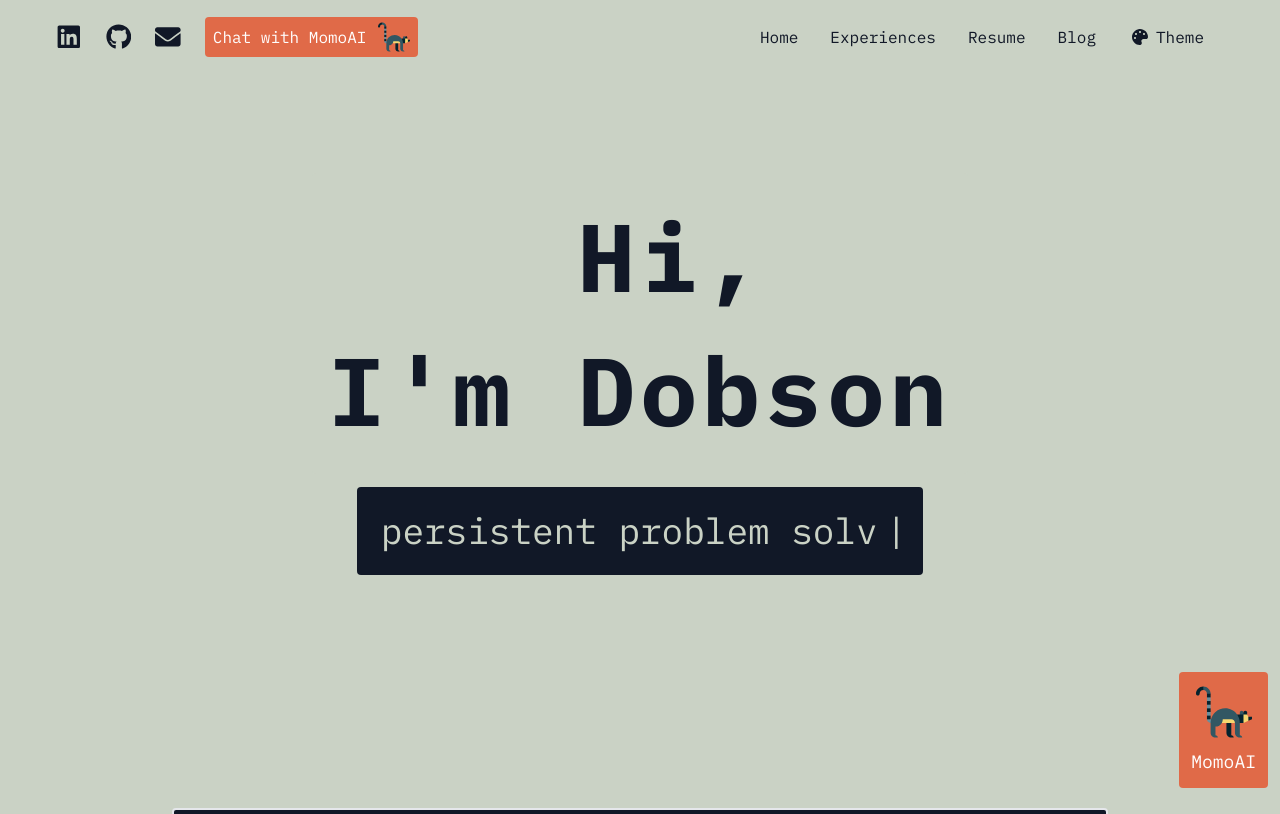
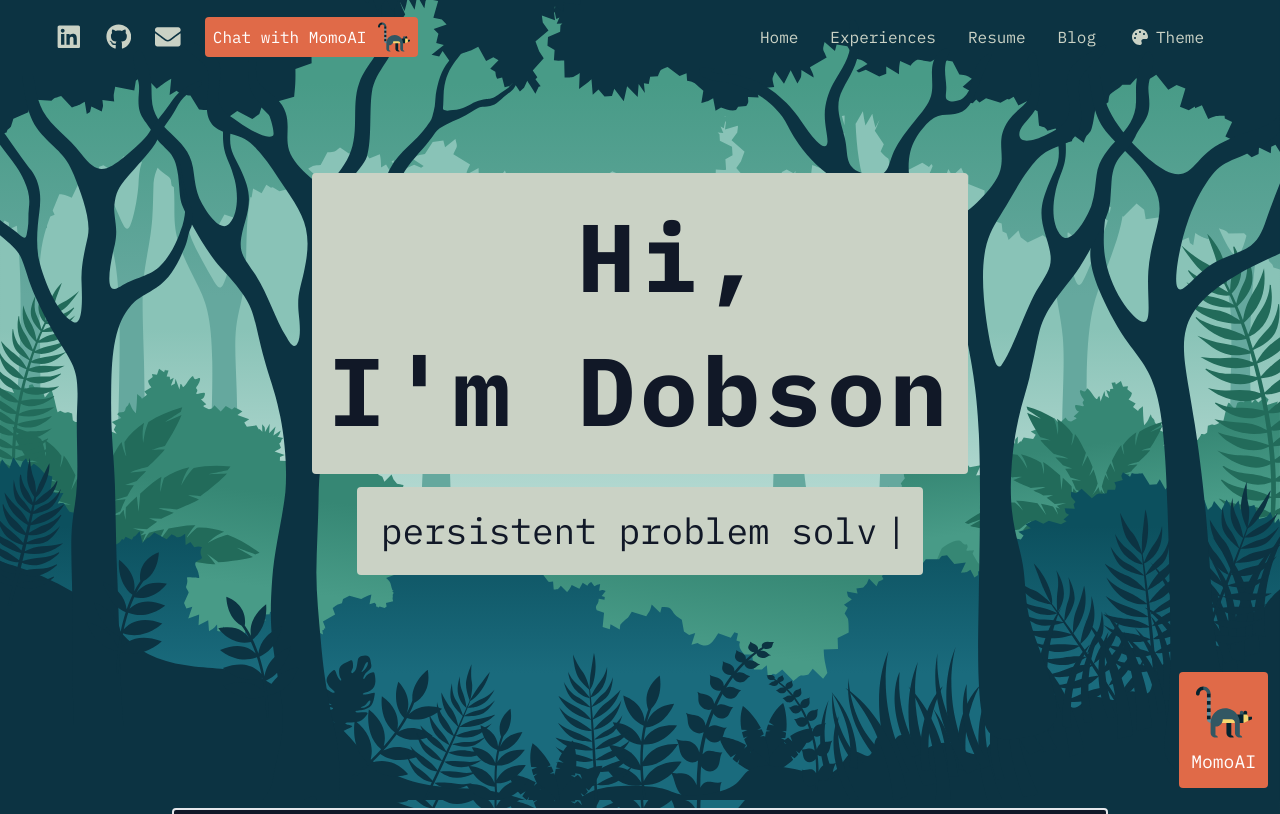
Before and after one commit to dobsonddev/dobsonddev-portfolio, a Next.js app: page / in a window 1280 px wide. Shown: the top 814 px of the page. Built offline with nearby package versions, Linux system fonts and the light colour scheme; grey boxes are pictures that could not be loaded.

Commit message:
theme fixes

```diff
--- a/src/components/Home/HomeData.ts
+++ b/src/components/Home/HomeData.ts
@@ -14,7 +14,6 @@ const homeData: HomeData = {
         'agile minded <span class="icon-placeholder" data-icon="/icons/agile.svg"></span>',
         'tater tot connoisseur <span class="icon-placeholder" data-icon="/icons/tatertot.svg"></span>',
         'loves: building stuff <span class="icon-placeholder" data-icon="/icons/project.svg"></span>',
-        'loves: learning new skills and topics <span class="icon-placeholder" data-icon="/icons/project.svg"></span>',
         'loves: outdoors <span class="icon-placeholder" data-icon="/icons/outdoors.svg"></span>',
         'loves: music <span class="icon-placeholder" data-icon="/icons/music.svg"></span>',
         'loves: drums <span class="icon-placeholder" data-icon="/icons/drummer.svg"></span>',
--- a/src/components/Navbar/ThemeSwitch/ThemeSwitch.tsx
+++ b/src/components/Navbar/ThemeSwitch/ThemeSwitch.tsx
@@ -9,11 +9,7 @@ const ThemeSwitch = () => {
 
     useEffect(() => {
         if (!resolvedTheme) {
-            if (window.matchMedia && window.matchMedia('(prefers-color-scheme: dark)').matches) {
-                setTheme('vector');
-            } else {
-                setTheme('dots');
-            }
+            setTheme('forest');
         }
     }, [resolvedTheme, setTheme]);
 
@@ -40,17 +36,17 @@ const ThemeSwitch = () => {
                         <span className="hidden md:inline ml-2">Light</span>
                         {theme === 'light' && <FaCheck className="ml-2 text-green-500" />}
                     </button>
-                    <button onClick={() => changeTheme('forest')} className="flex items-center p-2 bg-green-300 hover:bg-gray-100 rounded">
+                    <button onClick={() => changeTheme('forest')} className="flex items-center p-2 bg-green-300 text-dark hover:bg-gray-100 rounded">
                         <FaTree />
                         <span className="hidden md:inline ml-2">Forest</span>
                         {theme === 'forest' && <FaCheck className="ml-2 text-green-500" />}
                     </button>
-                    <button onClick={() => changeTheme('vector')} className="flex items-center p-2 bg-purple-400 text-white hover:bg-gray-100 rounded">
+                    <button onClick={() => changeTheme('vector')} className="flex items-center p-2 bg-purple-500 text-white hover:bg-gray-100 rounded">
                         <TbVectorTriangle />
                         <span className="hidden md:inline ml-2">Vector</span>
                         {theme === 'vector' && <FaCheck className="ml-2 text-green-500" />}
                     </button>
-                    <button onClick={() => changeTheme('dots')} className="flex items-center p-2 text-custom-orange hover:bg-gray-100 rounded">
+                    <button onClick={() => changeTheme('dots')} className="flex items-center bg-gray-200 text-custom-orange p-2 hover:bg-gray-100 rounded">
                         <TbGridDots />
                         <span className="hidden md:inline ml-2">Dots</span>
                         {theme === 'dots' && <FaCheck className="ml-2 text-green-500" />}
--- a/src/pages/_app.tsx
+++ b/src/pages/_app.tsx
@@ -1,16 +1,12 @@
-// pages/_app.tsx
-import { ThemeProvider, useTheme } from 'next-themes';
+import { ThemeProvider } from 'next-themes';
 import { AppProps } from 'next/app';
 import '@/styles/globals.css';
 import '@/styles/birds.css';
 import { Analytics } from '@vercel/analytics/react';
 
-
 function MyApp({ Component, pageProps }: AppProps) {
-    const { theme } = useTheme();
-
     return (
-        <ThemeProvider attribute="class" defaultTheme="light">
+        <ThemeProvider attribute="class" defaultTheme="forest">
             <div className="flex flex-col min-h-screen">
                 <Component {...pageProps} />
                 <Analytics />
--- a/src/pages/index.tsx
+++ b/src/pages/index.tsx
@@ -11,9 +11,17 @@ import structuredData from '../../content/structuredData.json';
 
 const IndexPage = () => {
     const [isChatModalOpen, setIsChatModalOpen] = useState(false);
-    const { theme = 'light' } = useTheme();
+    const { theme, setTheme, resolvedTheme } = useTheme();
     const vantaRef = useRef(null);
     let vantaEffect = useRef<{ destroy: () => void } | null>(null);
+
+    useEffect(() => {
+        if (resolvedTheme) {
+            setTheme(resolvedTheme);
+        } else {
+            setTheme('forest');
+        }
+    }, [resolvedTheme, setTheme]);
 
     useEffect(() => {
         if (typeof window !== 'undefined') {
@@ -24,7 +32,7 @@ const IndexPage = () => {
 
             if (vantaEffect.current) vantaEffect.current.destroy();
 
-            switch(theme) {
+            switch (theme) {
                 case 'vector':
                     vantaEffect.current = NET({
                         el: vantaRef.current,
@@ -88,7 +96,7 @@ const IndexPage = () => {
             <div ref={vantaRef} className="fixed top-0 left-0 w-full h-full -z-10"></div>
             {theme === 'forest' && (
                 <div className="fixed top-0 left-0 w-full h-full pointer-events-none">
-                <div className="bird-container bird-container--one">
+                    <div className="bird-container bird-container--one">
                         <div className="bird bird--one"></div>
                     </div>
                     <div className="bird-container bird-container--two">
```
